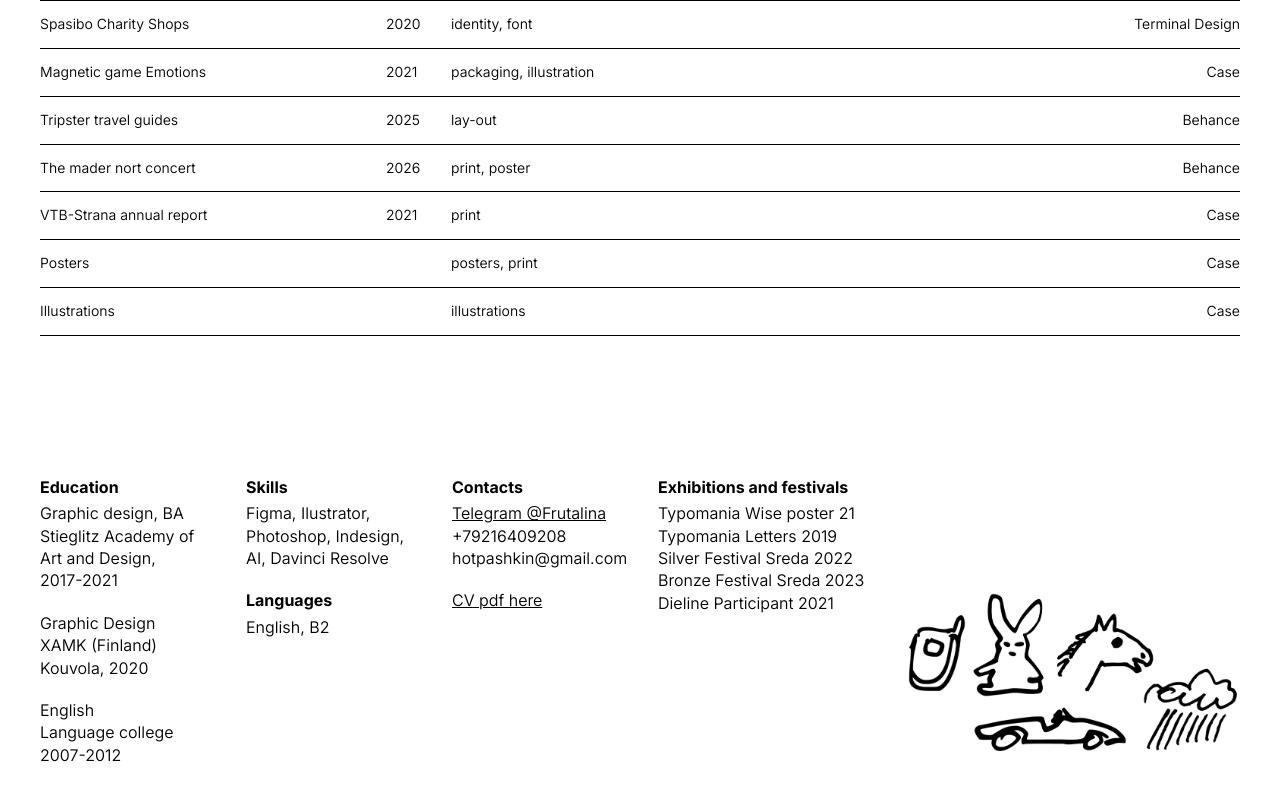
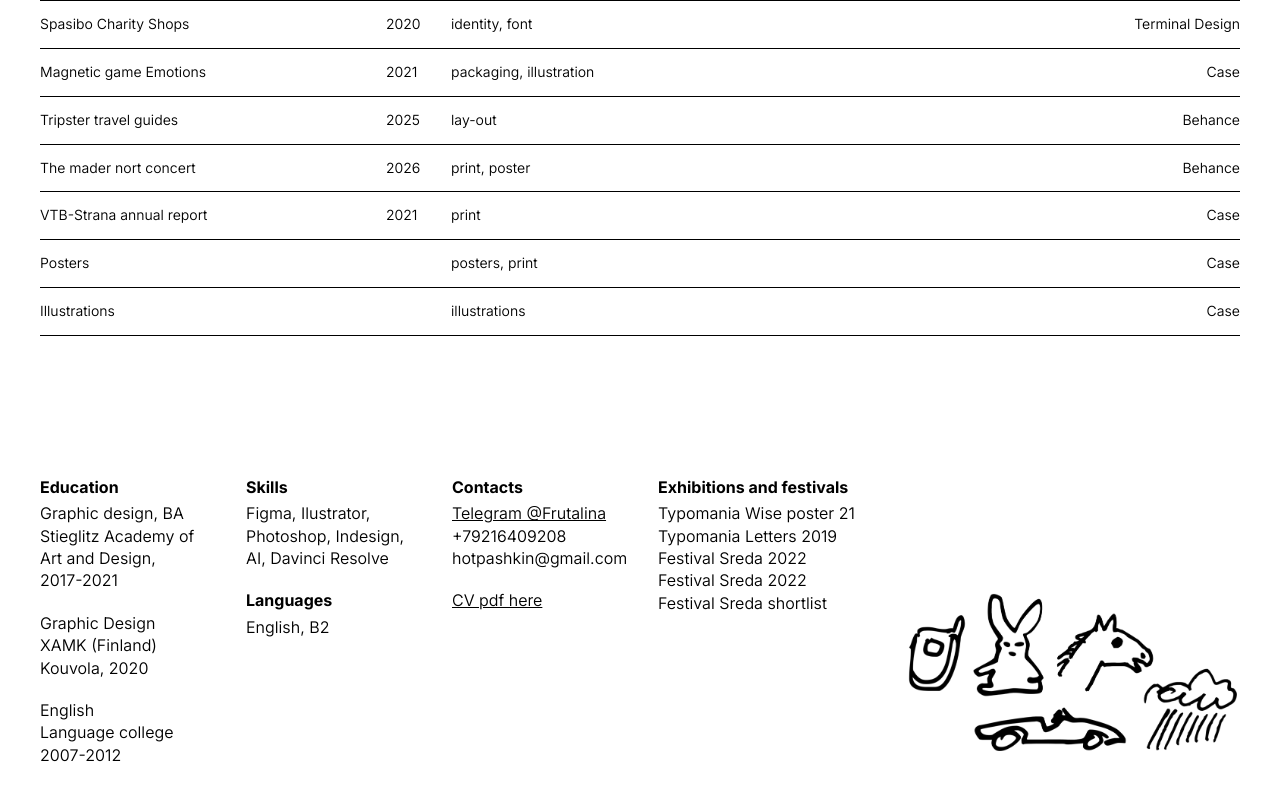
Before and after one commit to Elseves/portfolio, a plain HTML site: page index.html in a window 1280 px wide. Shown: the part 1326-2126 px from the top of the page. Drawn offline with Linux system fonts and the light colour scheme.

Commit message:
footer, header

```diff
--- a/index.html
+++ b/index.html
@@ -218,11 +218,11 @@ Dieline Participant 2021</p>
    <div class="footer-col footer-col--exhibitions">
     <h4>Exhibitions and festivals</h4>
     <p>
-        <a href="#">Typomania Wise poster 21</a><br>
-        <a href="#">Typomania Letters 2019</a><br>
-        <a href="#">Silver Festival Sreda 2022</a><br>
-        <a href="#">Bronze Festival Sreda 2023</a><br>
-        <a href="#">Dieline Participant 2021</a>
+        <a href="https://ru.typomania.net/2020/wisdom/" target="_blank" >Typomania Wise poster 21</a><br>
+        <a href="https://www.instagram.com/p/CPa2IuwBLa4/?img_index=1" target="_blank" >Typomania Letters 2019</a><br>
+        <a href="https://2022.festivalsreda.ru/works/4114/index.html" target="_blank" >Festival Sreda 2022</a><br>
+        <a href="https://2022.festivalsreda.ru/works/pro_bono/4115/index.html" target="_blank" >Festival Sreda 2022</a><br>
+        <a href="https://2022.festivalsreda.ru/works/selfpromo/4335/index.html" target="_blank" >Festival Sreda shortlist</a>
     </p>
   </div>
   </div>
--- a/style.css
+++ b/style.css
@@ -42,7 +42,7 @@ max-width: 1200px;
 margin-bottom: 0%;
 }
 
-
+ /* ===== Header / nav ===== */
 .header {
 padding: 15px 15px;
 }
@@ -75,8 +75,7 @@ padding: 15px 15px;
     color: #000000;
 }
 
- /* ===== Welcome section ===== */
-
+/* ===== Welcome section ===== */
 .main {
 
 }
```
Also changed, not shown: Curonian_spit.html (added).
